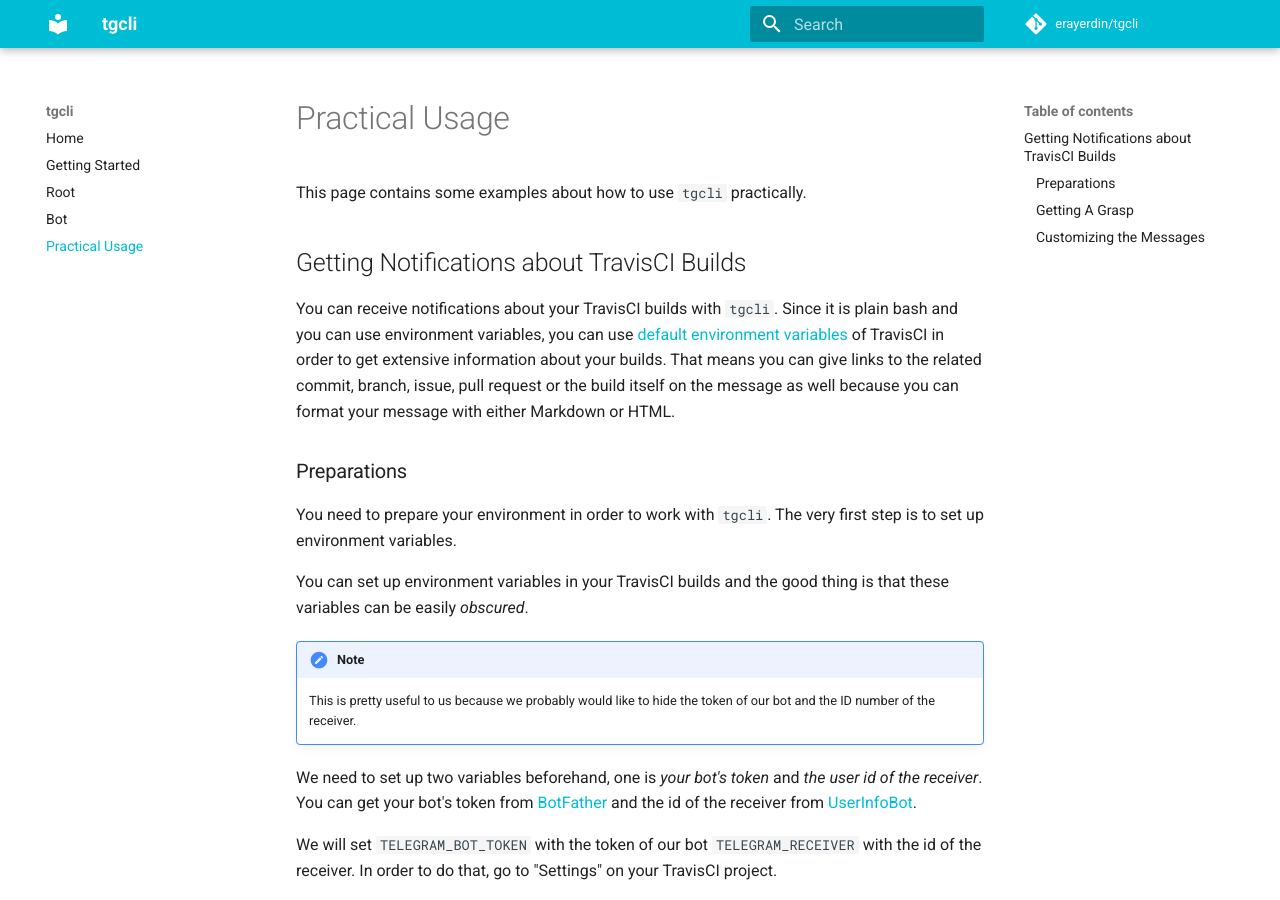
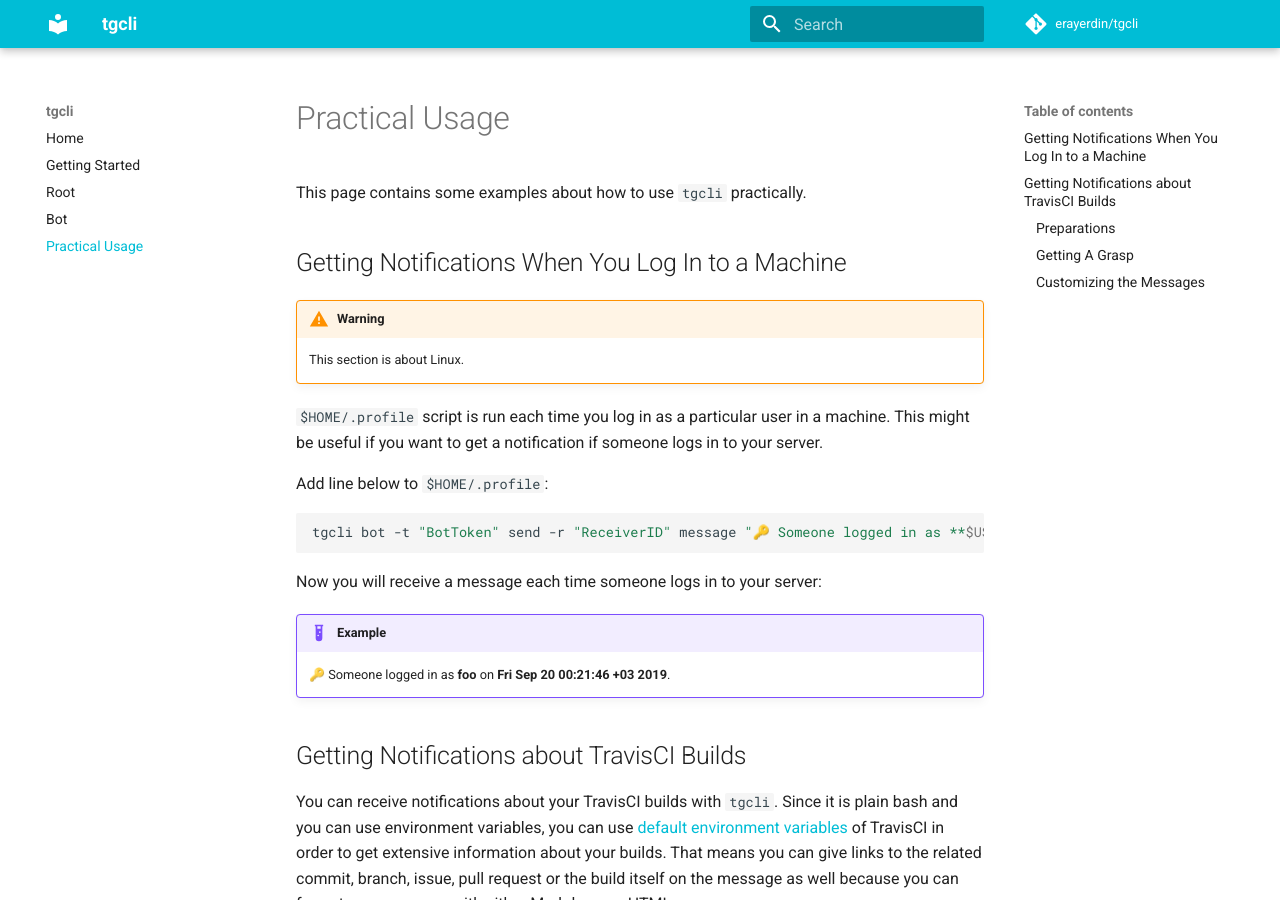
Before and after one commit to erayerdin/tgcli, an MkDocs documentation site: the page built from docs/practical.md, in a window 1280 px wide and 900 px high. Built offline with MkDocs 1.6.1 and Material for MkDocs 9.7.7, drawn with Linux system fonts in a browser that asks for light colours; comment, search, counter and statistics services are not loaded.

Commit message:
added linux login sub to practical section in docs

````diff
--- a/docs/practical.md
+++ b/docs/practical.md
@@ -1,6 +1,26 @@
 # Practical Usage
 
 This page contains some examples about how to use `tgcli` practically.
+
+## Getting Notifications When You Log In to a Machine
+
+!!! warning
+    This section is about Linux.
+
+`$HOME/.profile` script is run each time you log in as a particular user in a
+machine. This might be useful if you want to get a notification if someone logs
+in to your server.
+
+Add line below to `$HOME/.profile`:
+
+```sh
+tgcli bot -t "BotToken" send -r "ReceiverID" message "🔑 Someone logged in as **$USER** on **$(date)**."
+```
+
+Now you will receive a message each time someone logs in to your server:
+
+!!! example
+    🔑 Someone logged in as **foo** on **Fri Sep 20 00:21:46 +03 2019**.
 
 ## Getting Notifications about TravisCI Builds
 
````
